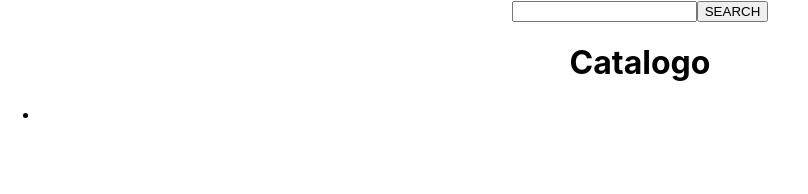
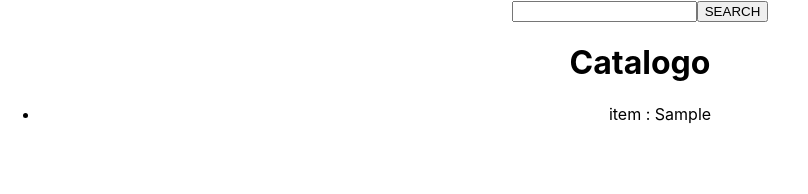
Before and after one commit to delfinalago/newclient, a React (Create React App) app: page / in a window 1280 px wide. Both pictures are taken after typing "Sample" into the empty fields and a click on the button "SEARCH". Shown: the top 194 px of the page, without its empty margins (0-808 px from the left). Built offline with nearby package versions, Linux system fonts and the light colour scheme; no server answers.

Commit message:
Version fea pero funciona

```diff
--- a/src/Componentes/Catalogo.jsx
+++ b/src/Componentes/Catalogo.jsx
@@ -5,7 +5,7 @@ import SearchBar from './SearchBar.jsx'
 const Catalogo = ({}) => {
     const dispatch = useDispatch();
     const items = useSelector(state => state.items)
-    console.log("state",items)
+    console.log("state de catalogo =",items)
 
     return (
         <div>
@@ -13,8 +13,9 @@ const Catalogo = ({}) => {
 
             <ul>
                 {items.map((item) =>
-                 <li key={item.id}
-                  value={items} />
+                    <li>
+                      item : {item.items}
+                    </li>
                 )}
             </ul>
             {/* { items && items.map(i => {i.items}) } */}
```
